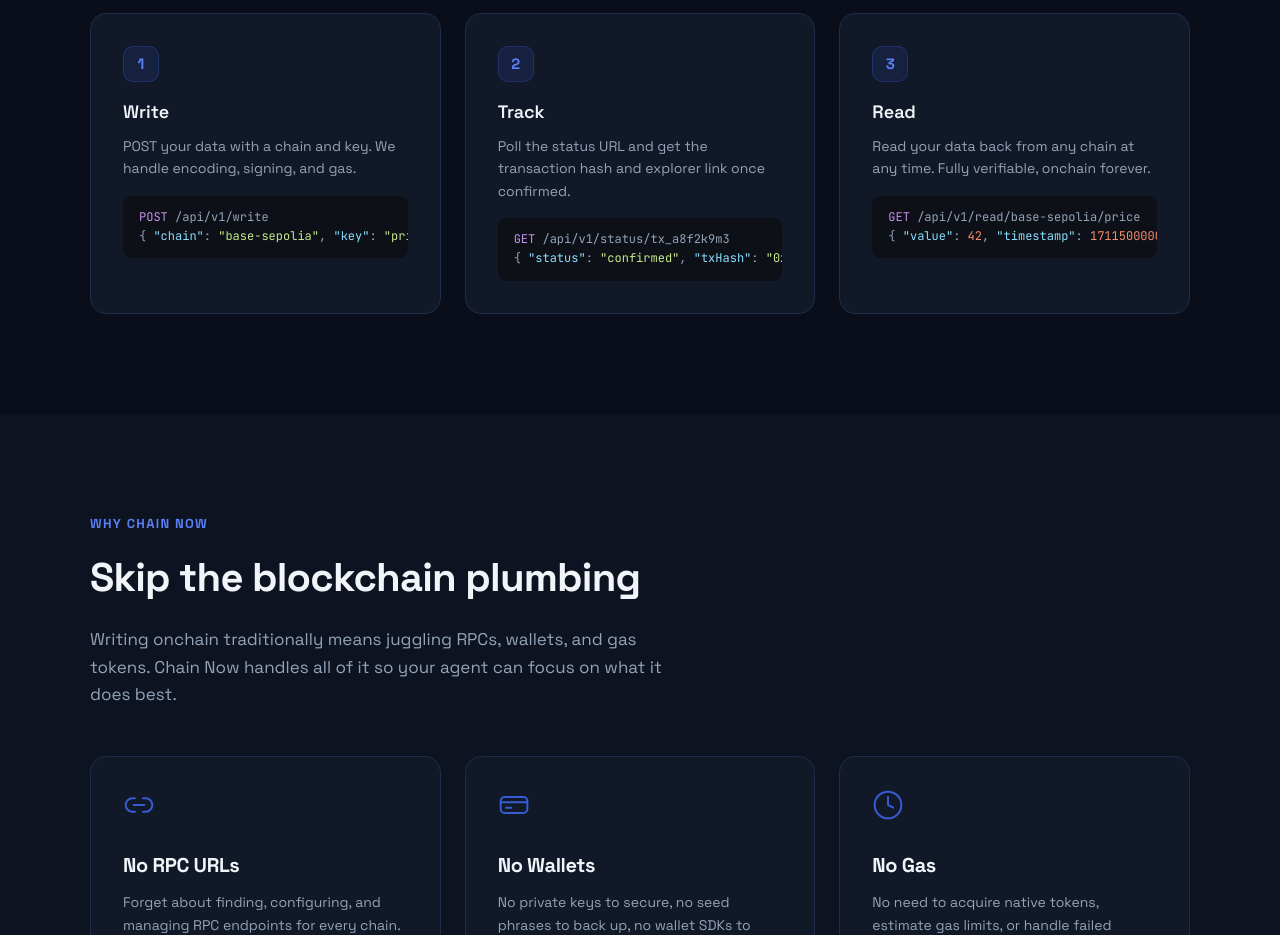
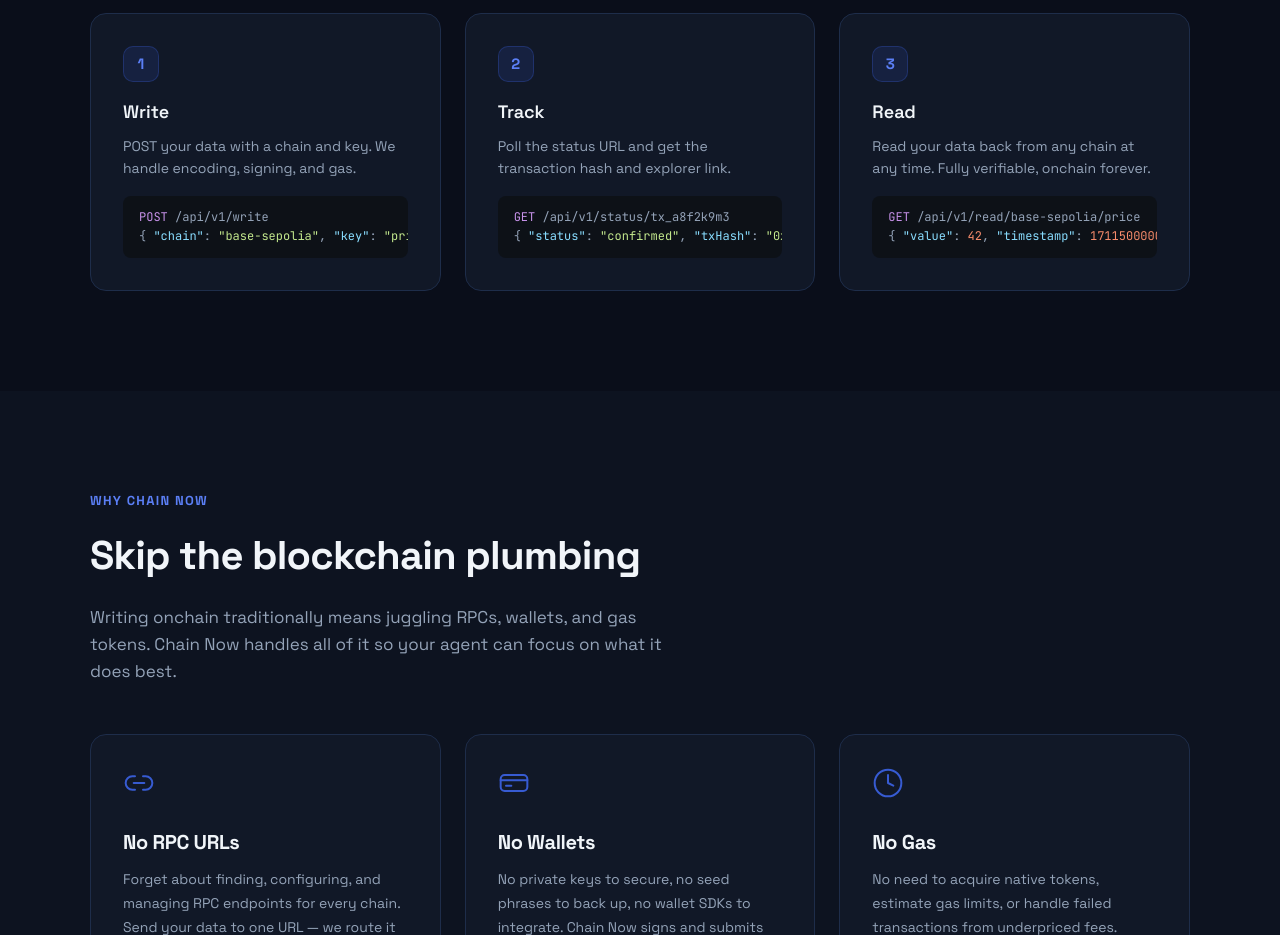
Before and after one commit to glcll/chain-now, a website: page public/index.html in a window 1280 px wide. Shown: the part 1440-2375 px from the top of the page. Drawn offline with Linux system fonts and the light colour scheme.

Commit message:
Trim track card copy

```diff
--- a/public/index.html
+++ b/public/index.html
@@ -1008,7 +1008,7 @@
         <div class="flow-card animate-in delay-1">
           <div class="flow-step">2</div>
           <h3>Track</h3>
-          <p>Poll the status URL and get the transaction hash and explorer link once confirmed.</p>
+          <p>Poll the status URL and get the transaction hash and explorer link.</p>
           <code><span class="kw">GET</span> /api/v1/status/tx_a8f2k9m3<br>{ <span class="key">"status"</span>: <span class="str">"confirmed"</span>, <span class="key">"txHash"</span>: <span class="str">"0x..."</span> }</code>
         </div>
 
```
